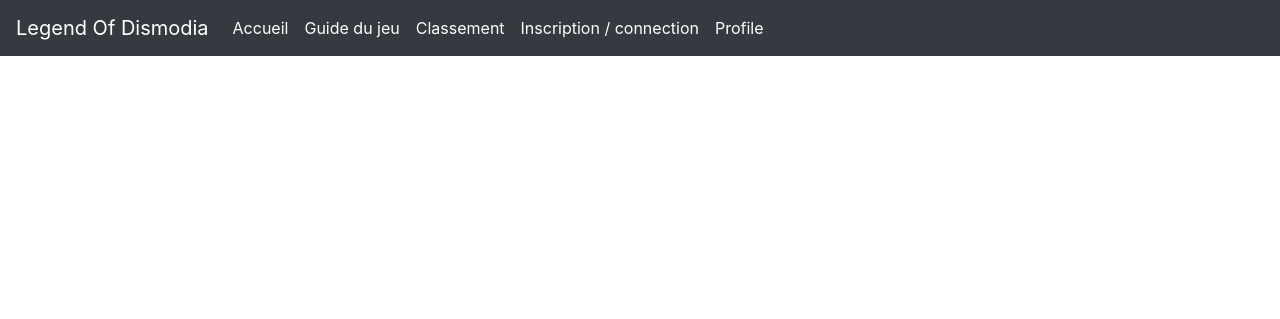
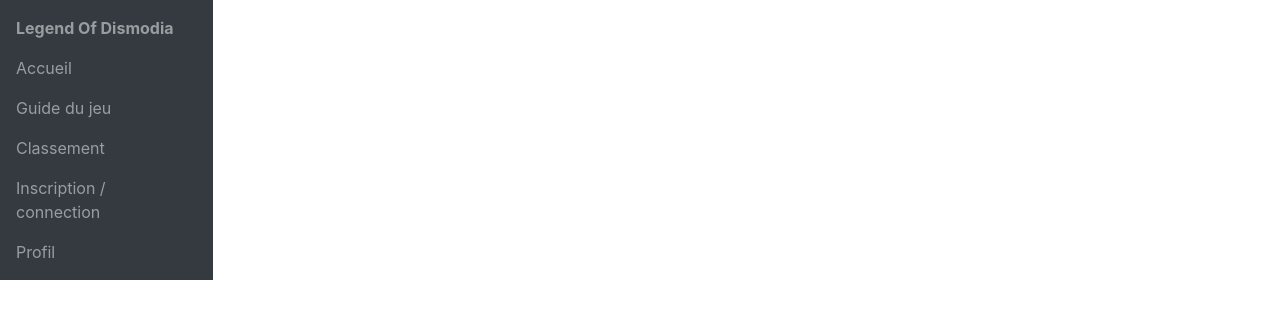
Before and after one commit to legend-of-dismodia/project, a Symfony app: template templates/base.html.twig in a window 1280 px wide. Shown: the top 319 px of the page. Run offline with Twig, Linux system fonts and the light colour scheme; the template is opened without the code that fills it, so the values that code supplies are empty; some libraries are stand-ins or nearby versions.

Commit message:
Ajout de la barre de navigation sur le côté

```diff
--- a/templates/base.html.twig
+++ b/templates/base.html.twig
@@ -6,42 +6,96 @@
   <title>{% block title %}Legend Of Dismodia{% endblock %}</title>
   {% block stylesheets %}
   <link rel="stylesheet" href="https://maxcdn.bootstrapcdn.com/bootstrap/4.0.0/css/bootstrap.min.css" integrity="sha384-Gn5384xqQ1aoWXA+058RXPxPg6fy4IWvTNh0E263XmFcJlSAwiGgFAW/dAiS6JXm"
-        crossorigin="anonymous">{% endblock %}
+      crossorigin="anonymous">
+  <link rel="stylesheet" href="{{ asset('assets/css/navbar.css')}}" crossorigin="anonymous">
+  {% endblock %}
 </head>
 
 <body>
-    <header>
-    <nav class="navbar navbar-expand-lg navbar-dark bg-dark">
-  <span class="navbar-brand">Legend Of Dismodia</span>
+  {# <header>
+    <nav class="navbar navbar-fixed-left navbar-expand-lg navbar-dark bg-dark">
+
+
+      <div class="navbar-brand">Legend Of Dismodia</div>
+      <div class="navbar-fixed-content">
         <button class="navbar-toggler" type="button" data-toggle="collapse" data-target="#navbarSupportedContent" aria-controls="navbarSupportedContent" aria-expanded="false" aria-label="Toggle navigation">
           <span class="navbar-toggler-icon"></span>
         </button>
 
         <div class="collapse navbar-collapse" id="navbarSupportedContent">
           <ul class="navbar-nav mr-auto">
-      <li class="nav-item active">
-        <a class="nav-link" href="#">Accueil<span class="sr-only">(current)</span></a>
+            <li class="nav-item">
+              <a class="nav-link" href="#">Accueil</a>
             </li>
-      <li class="nav-item active">
-        <a class="nav-link" href="#">Guide du jeu<span class="sr-only">(current)</span></a>
+            <li class="nav-item">
+              <a class="nav-link" href="#">Guide du jeu</a>
             </li>
-      <li class="nav-item active">
+            <li class="nav-item">
               <a class="nav-link" href="#">Classement</a>
             </li>
-      <li class="nav-item active">
-        <a class="nav-link disabled" href="#">Inscription / connection</a>
+            <li class="nav-item">
+              <a class="nav-link" href="#">Inscription / connection</a>
             </li>
-      <li class="nav-item active">
-        <a class="nav-link disabled" href="#">Profile</a>
+            <li class="nav-item">
+              <a class="nav-link" href="#">Profil</a>
+            </li>
+          </ul>
+        </div>
+      </div>
+    </nav>
+  </header> #}
+
+    <div class="container-fluid h-100">
+      <div class="row sidebar-content">
+          <aside class="col-12 col-md-2 p-0 bg-dark">
+              <nav class="navbar navbar-expand navbar-dark bg-dark flex-md-column flex-row align-items-start py-2">
+                  <div class="collapse navbar-collapse">
+                      <ul class="flex-md-column flex-row navbar-nav w-100 justify-content-between">
+                          <li class="nav-item">
+                              <a class="nav-link pl-0 text-nowrap" href="#"><i class="fa fa-bullseye fa-fw"></i> <span class="font-weight-bold">Legend Of Dismodia</span></a>
+                          </li>
+                          <li class="nav-item">
+                              <a class="nav-link pl-0" href="#"><i class="fa fa-heart-o fa-fw"></i> <span class="d-none d-md-inline">Accueil</span></a>
+                          </li>
+                          <li class="nav-item">
+                              <a class="nav-link pl-0" href="#"><i class="fa fa-book fa-fw"></i> <span class="d-none d-md-inline">Guide du jeu</span></a>
+                          </li>
+                          <li class="nav-item">
+                              <a class="nav-link pl-0" href="#"><i class="fa fa-heart fa-fw"></i> <span class="d-none d-md-inline">Classement</span></a>
+                          </li>
+                          <li class="nav-item">
+                              <a class="nav-link pl-0" href="#"><i class="fa fa-star fa-fw"></i> <span class="d-none d-md-inline">Inscription / connection</span></a>
+                          </li>
+                          <li class="nav-item">
+                              <a class="nav-link pl-0" href="#"><i class="fa fa-list fa-fw"></i> <span class="d-none d-md-inline">Profil</span></a>
                           </li>
                       </ul>
                   </div>
               </nav>
+          </aside>
+        {# <main class="col bg-faded py-3">
+            <h2>Main</h2>
+            <p>Sriracha biodiesel taxidermy organic post-ironic, Intelligentsia salvia mustache 90's code editing brunch. Butcher polaroid VHS art party, hashtag Brooklyn deep v PBR narwhal sustainable mixtape
+swag wolf squid tote bag. Tote bag cronut semiotics, raw denim deep v taxidermy messenger bag. Tofu YOLO Etsy, direct trade
+ethical Odd Future jean shorts paleo. Forage Shoreditch tousled aesthetic irony, street art organic Bushwick artisan cliche semiotics ugh
+synth chillwave meditation. Shabby chic lomo plaid vinyl chambray Vice. Vice sustainable cardigan, Williamsburg master cleanse hella DIY 90's blog.</p>
 
+<p>Ethical Kickstarter PBR
+asymmetrical lo-fi. Dreamcatcher street art Carles, stumptown gluten-free Kickstarter artisan
+Wes Anderson wolf pug. Godard sustainable you probably haven't heard of them, vegan farm-to-table Williamsburg slow-carb
+readymade disrupt deep v. Meggings seitan Wes Anderson semiotics, cliche American Apparel whatever. Helvetica cray plaid, vegan brunch Banksy
+leggings +1 direct trade. Wayfarers codeply PBR selfies. Banh mi McSweeney's Shoreditch selfies,
+forage fingerstache food truck occupy YOLO Pitchfork fixie iPhone fanny pack art party Portland.</p>
+        </main>
+    </div>
+</div> #}
 
-    </header>
-    {% block body %}{% endblock %}
-    {% block javascripts %}<script src="https://code.jquery.com/jquery-3.2.1.slim.min.js" integrity="sha384-KJ3o2DKtIkvYIK3UENzmM7KCkRr/rE9/Qpg6aAZGJwFDMVNA/GpGFF93hXpG5KkN"
+    {% block body %}
+      {# </div>
+    </div> #}
+{% endblock %}
+    {% block javascripts %}
+    <script src="https://code.jquery.com/jquery-3.2.1.slim.min.js" integrity="sha384-KJ3o2DKtIkvYIK3UENzmM7KCkRr/rE9/Qpg6aAZGJwFDMVNA/GpGFF93hXpG5KkN"
         crossorigin="anonymous"></script>
     <script src="https://cdnjs.cloudflare.com/ajax/libs/popper.js/1.12.9/umd/popper.min.js" integrity="sha384-ApNbgh9B+Y1QKtv3Rn7W3mgPxhU9K/ScQsAP7hUibX39j7fakFPskvXusvfa0b4Q"
         crossorigin="anonymous"></script>
```
Lines whose indentation alone changed are shown as unchanged.
